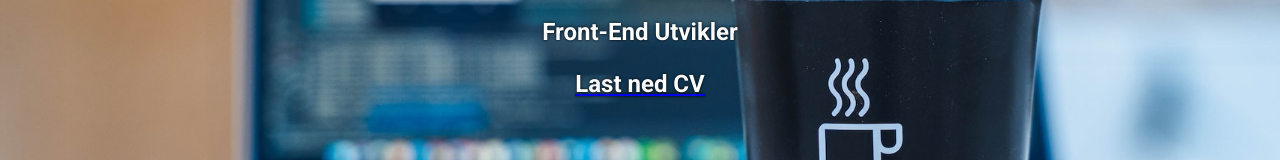
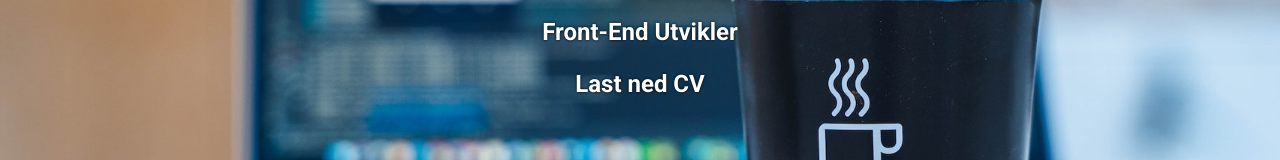
Before and after one commit to ThomasR1997/portfolio, a React (Create React App) app: page / in a window 1280 px wide. Shown: the part 451-611 px from the top of the page. Built offline with nearby package versions, Linux system fonts and the light colour scheme; the HTML template or start-up script is replaced by a standard one.

Commit message:
fixed PDF download

```diff
--- a/src/components/SectionHome/SectionHome.js
+++ b/src/components/SectionHome/SectionHome.js
@@ -1,5 +1,10 @@
 // Styled components
-import { StyledH1, StyledH3, StyledSectionHome } from "./StyledSectionHome";
+import {
+  StyledA,
+  StyledH1,
+  StyledH3,
+  StyledSectionHome,
+} from "./StyledSectionHome";
 
 import CV from "../../files/cv.pdf";
 
@@ -14,9 +19,9 @@ const SectionHome = () => {
       <div>
         <StyledH1>Thomas Rustad</StyledH1>
         <StyledH3>{t("Section Home")}</StyledH3>
-        <a href={CV} download>
+        <StyledA href={CV} download>
           <StyledH3>{t("Section Home CV")}</StyledH3>
-        </a>
+        </StyledA>
       </div>
     </StyledSectionHome>
   );
--- a/src/components/SectionHome/StyledSectionHome.js
+++ b/src/components/SectionHome/StyledSectionHome.js
@@ -37,3 +37,7 @@ export const StyledH3 = styled.h3`
   font-size: 24px;
   text-shadow: 0 0 3px black;
 `;
+
+export const StyledA = styled.a`
+  text-decoration: none;
+`;
```
